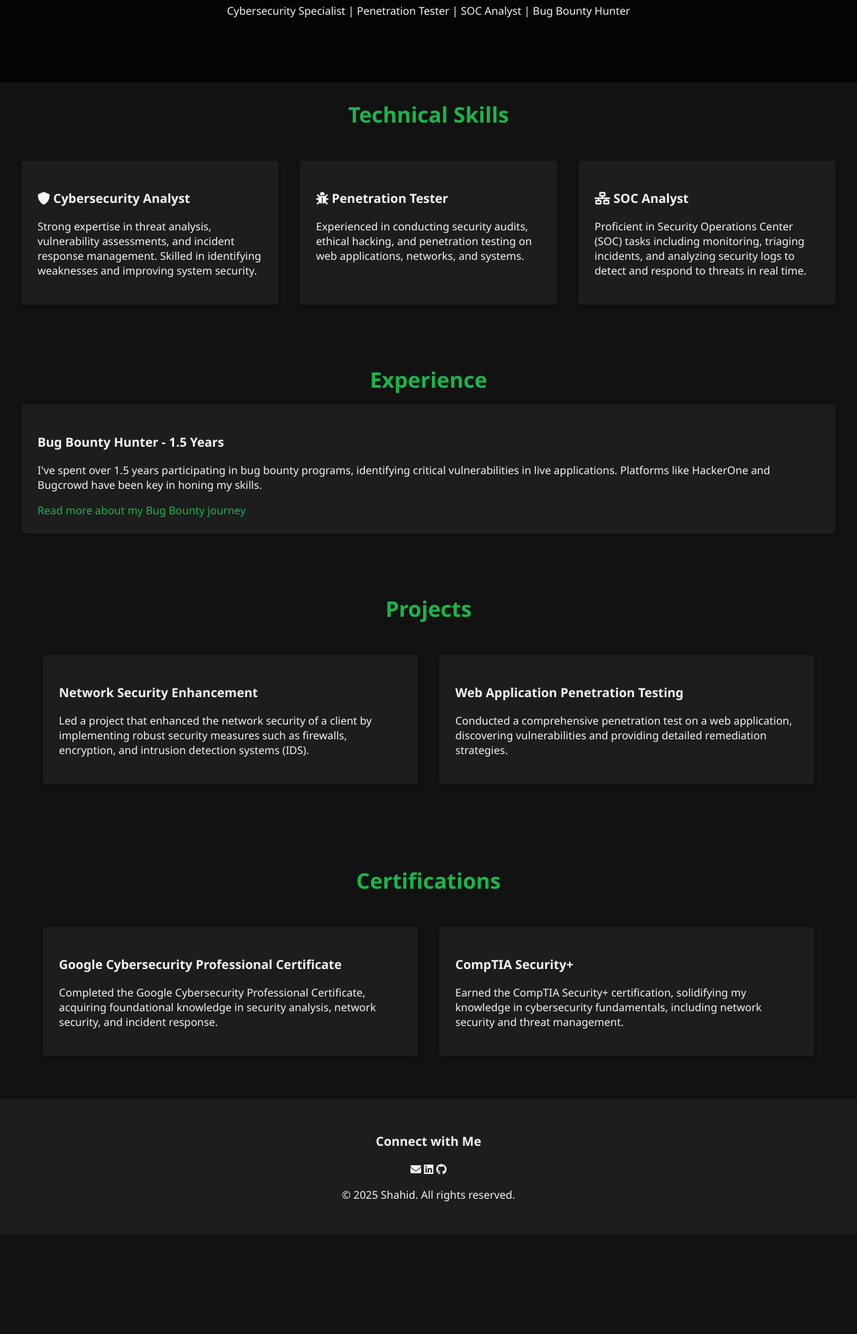
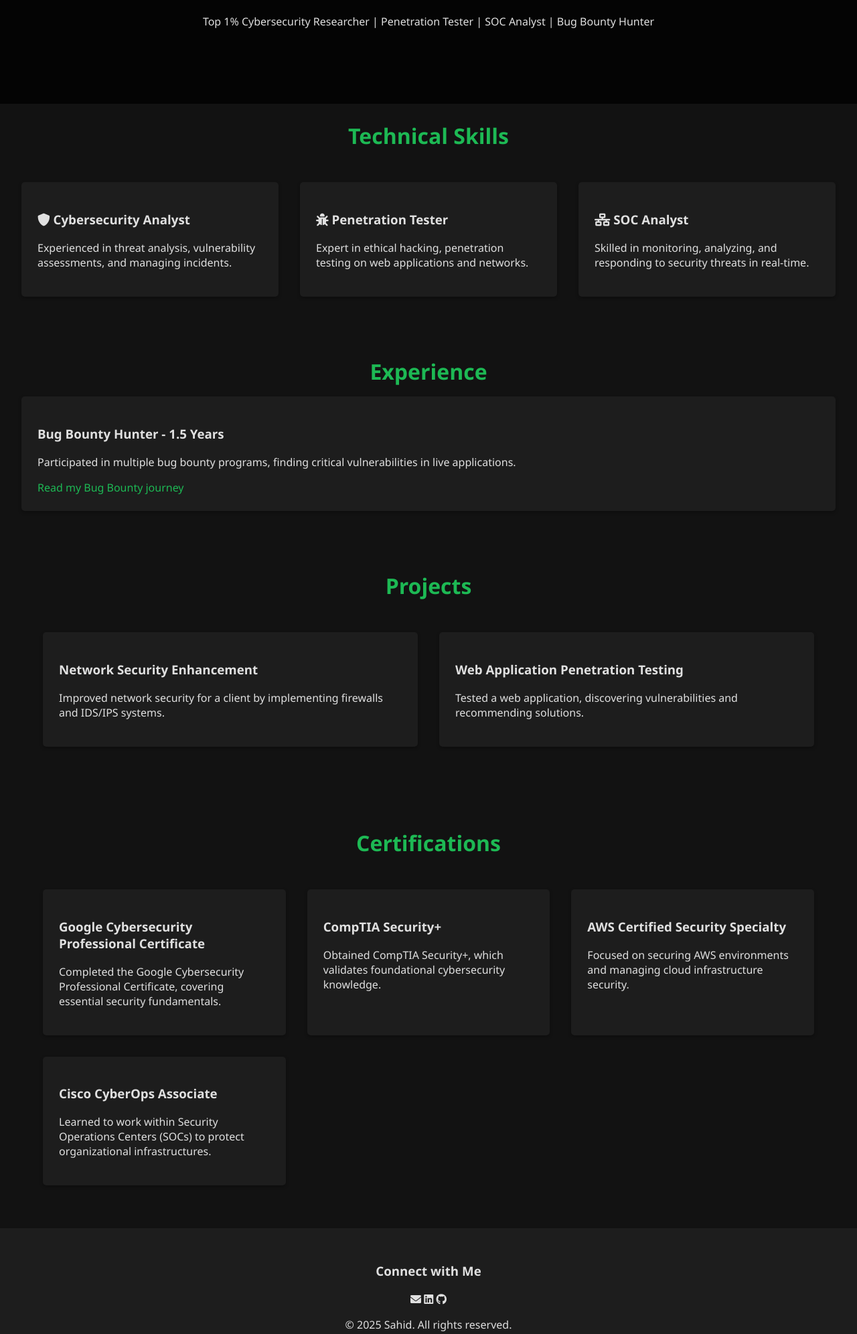
Before and after one commit to sahid-rahman/sahid-rahman, a plain HTML site: page index.html in a window 1280 px wide. Shown: the part 202-2194 px from the top of the page at 67% size. Before the commit the page ends 2045 px from the top, so only its background shows below. Drawn offline with Linux system fonts and the light colour scheme.

Commit message:
Update index.html

```diff
--- a/index.html
+++ b/index.html
@@ -3,16 +3,16 @@
 <head>
     <meta charset="UTF-8">
     <meta name="viewport" content="width=device-width, initial-scale=1.0">
-    <title>Shahid | Cybersecurity Specialist</title>
+    <title>Sahid | Cybersecurity Specialist</title>
     <link rel="stylesheet" href="https://cdnjs.cloudflare.com/ajax/libs/font-awesome/6.0.0/css/all.min.css">
     <style>
         /* Custom Color Palette */
         :root {
             --bg-color: #121212; /* Dark Background */
-            --primary-color: #1ab54c; /* Subtle Green */
+            --primary-color: #1db954; /* Green Accent */
             --accent-color: #00bcd4; /* Cyan Accent */
             --highlight-color: #ff4081; /* Pink for highlights */
-            --text-color: #f4f4f4; /* Light Text */
+            --text-color: #e0e0e0; /* Light Text */
             --light-background: #1d1d1d; /* Light Background for cards */
             --border-color: #444444; /* Subtle borders */
             --hover-bg: #333333; /* Hover background */
@@ -23,6 +23,7 @@
             color: var(--text-color);
             font-family: 'Segoe UI', Tahoma, Geneva, Verdana, sans-serif;
             margin: 0;
+            padding: 0;
         }
 
         a {
@@ -39,6 +40,7 @@
             padding: 1rem;
             position: sticky;
             top: 0;
+            z-index: 1000;
         }
 
         .navbar ul {
@@ -62,7 +64,7 @@
 
         .hero {
             text-align: center;
-            padding: 5rem 2rem;
+            padding: 6rem 2rem;
             background: linear-gradient(rgba(0,0,0,0.8), rgba(0,0,0,0.8)), url('hacker-background.jpg');
             background-size: cover;
             color: var(--text-color);
@@ -81,7 +83,7 @@
 
         .skills-container, .projects-grid {
             display: grid;
-            grid-template-columns: repeat(auto-fit, minmax(300px, 1fr));
+            grid-template-columns: repeat(auto-fit, minmax(280px, 1fr));
             gap: 2rem;
             padding: 2rem;
         }
@@ -142,6 +144,18 @@
             .navbar ul {
                 flex-direction: column;
             }
+
+            .hero {
+                padding: 4rem 2rem;
+            }
+
+            .section-title {
+                font-size: 1.5rem;
+            }
+
+            .skills-container, .projects-grid {
+                grid-template-columns: 1fr;
+            }
         }
     </style>
 </head>
@@ -159,8 +173,8 @@
     </nav>
 
     <section class="hero" id="home">
-        <h1>Shahid</h1>
-        <p>Cybersecurity Specialist | Penetration Tester | SOC Analyst | Bug Bounty Hunter</p>
+        <h1>Sahid</h1>
+        <p>Top 1% Cybersecurity Researcher | Penetration Tester | SOC Analyst | Bug Bounty Hunter</p>
     </section>
 
     <section id="skills">
@@ -168,15 +182,15 @@
         <div class="skills-container">
             <div class="card">
                 <h3><i class="fas fa-shield-alt"></i> Cybersecurity Analyst</h3>
-                <p>Strong expertise in threat analysis, vulnerability assessments, and incident response management. Skilled in identifying weaknesses and improving system security.</p>
+                <p>Experienced in threat analysis, vulnerability assessments, and managing incidents.</p>
             </div>
             <div class="card">
                 <h3><i class="fas fa-bug"></i> Penetration Tester</h3>
-                <p>Experienced in conducting security audits, ethical hacking, and penetration testing on web applications, networks, and systems.</p>
+                <p>Expert in ethical hacking, penetration testing on web applications and networks.</p>
             </div>
             <div class="card">
                 <h3><i class="fas fa-network-wired"></i> SOC Analyst</h3>
-                <p>Proficient in Security Operations Center (SOC) tasks including monitoring, triaging incidents, and analyzing security logs to detect and respond to threats in real time.</p>
+                <p>Skilled in monitoring, analyzing, and responding to security threats in real-time.</p>
             </div>
         </div>
     </section>
@@ -185,8 +199,8 @@
         <h2 class="section-title">Experience</h2>
         <div class="blog-card">
             <h3>Bug Bounty Hunter - 1.5 Years</h3>
-            <p>I've spent over 1.5 years participating in bug bounty programs, identifying critical vulnerabilities in live applications. Platforms like HackerOne and Bugcrowd have been key in honing my skills.</p>
-            <a href="https://yourbugbountydetailslink.com" target="_blank">Read more about my Bug Bounty journey</a>
+            <p>Participated in multiple bug bounty programs, finding critical vulnerabilities in live applications.</p>
+            <a href="https://yourbugbountydetailslink.com" target="_blank">Read my Bug Bounty journey</a>
         </div>
     </section>
 
@@ -195,11 +209,11 @@
         <div class="projects-grid">
             <div class="card">
                 <h3>Network Security Enhancement</h3>
-                <p>Led a project that enhanced the network security of a client by implementing robust security measures such as firewalls, encryption, and intrusion detection systems (IDS).</p>
+                <p>Improved network security for a client by implementing firewalls and IDS/IPS systems.</p>
             </div>
             <div class="card">
                 <h3>Web Application Penetration Testing</h3>
-                <p>Conducted a comprehensive penetration test on a web application, discovering vulnerabilities and providing detailed remediation strategies.</p>
+                <p>Tested a web application, discovering vulnerabilities and recommending solutions.</p>
             </div>
         </div>
     </section>
@@ -209,11 +223,19 @@
         <div class="projects-grid">
             <div class="card">
                 <h3>Google Cybersecurity Professional Certificate</h3>
-                <p>Completed the Google Cybersecurity Professional Certificate, acquiring foundational knowledge in security analysis, network security, and incident response.</p>
+                <p>Completed the Google Cybersecurity Professional Certificate, covering essential security fundamentals.</p>
             </div>
             <div class="card">
                 <h3>CompTIA Security+</h3>
-                <p>Earned the CompTIA Security+ certification, solidifying my knowledge in cybersecurity fundamentals, including network security and threat management.</p>
+                <p>Obtained CompTIA Security+, which validates foundational cybersecurity knowledge.</p>
+            </div>
+            <div class="card">
+                <h3>AWS Certified Security Specialty</h3>
+                <p>Focused on securing AWS environments and managing cloud infrastructure security.</p>
+            </div>
+            <div class="card">
+                <h3>Cisco CyberOps Associate</h3>
+                <p>Learned to work within Security Operations Centers (SOCs) to protect organizational infrastructures.</p>
             </div>
         </div>
     </section>
@@ -221,11 +243,11 @@
     <footer id="contact">
         <h3>Connect with Me</h3>
         <p>
-            <a href="mailto:shahid@cybersec.com"><i class="fas fa-envelope"></i></a>
-            <a href="https://www.linkedin.com/in/shahid"><i class="fab fa-linkedin"></i></a>
-            <a href="https://github.com/shahid"><i class="fab fa-github"></i></a>
+            <a href="mailto:sahid@cybersec.com"><i class="fas fa-envelope"></i></a>
+            <a href="https://www.linkedin.com/in/sahid"><i class="fab fa-linkedin"></i></a>
+            <a href="https://github.com/sahid"><i class="fab fa-github"></i></a>
         </p>
-        <p>© 2025 Shahid. All rights reserved.</p>
+        <p>© 2025 Sahid. All rights reserved.</p>
     </footer>
 
 </body>
```
